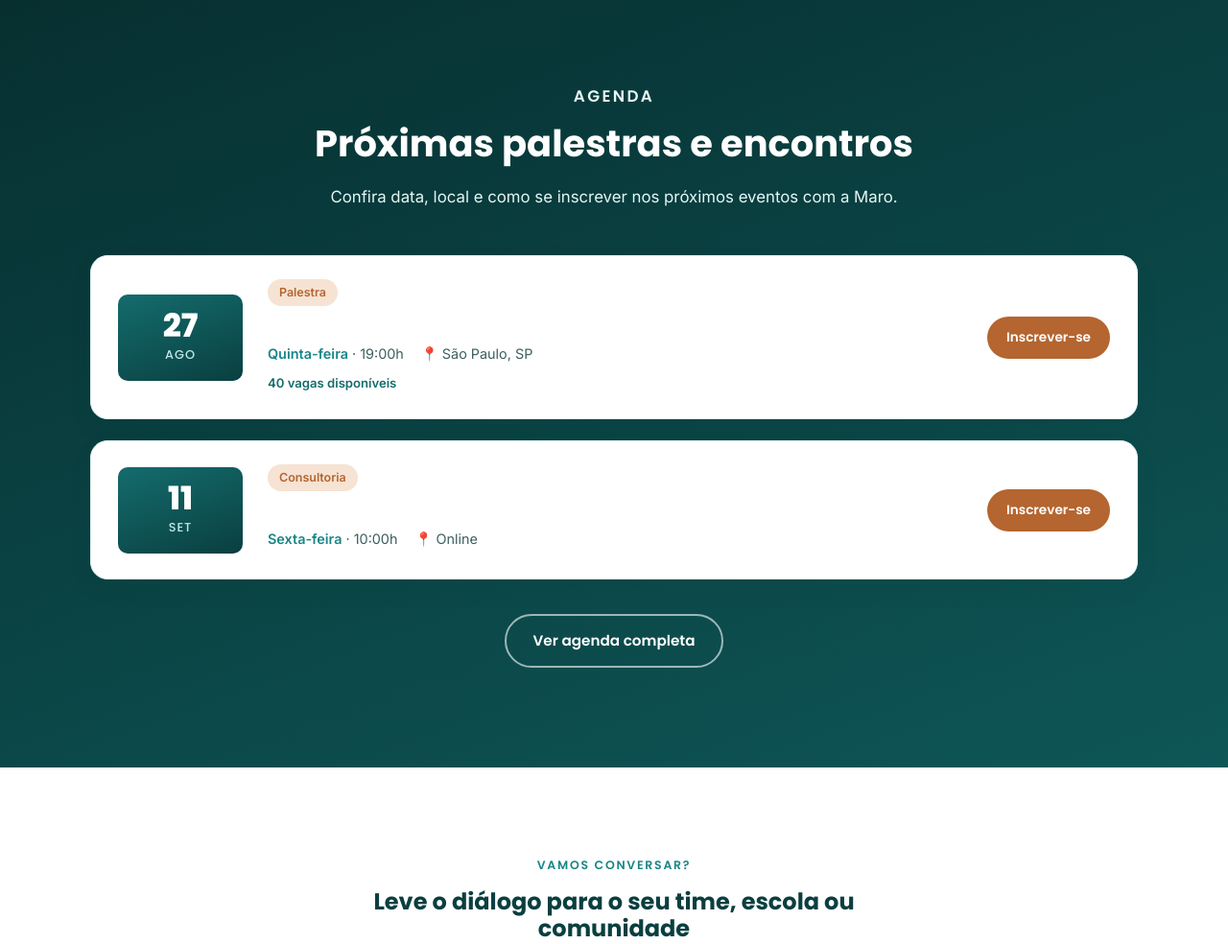
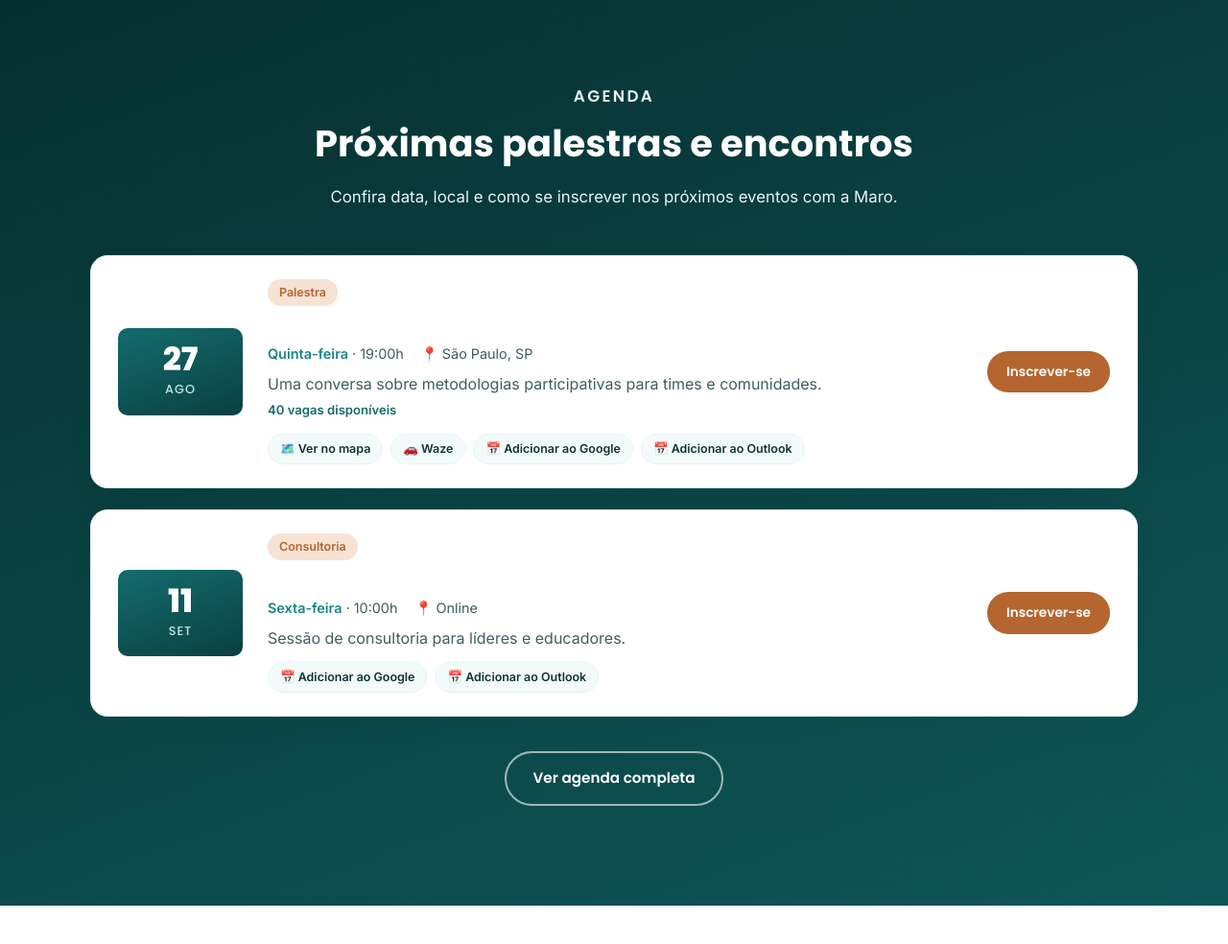
Before and after one commit to EdmarHextech/SiteMaro, a PHP site: page / in a window 1280 px wide. Shown: the part 2298-3282 px from the top of the page at 96% size. Run offline with PHP 8.4, Linux system fonts and the light colour scheme; data comes from the database, SQL or seed files in the repository; some libraries are stand-ins or nearby versions.

Commit message:
Adiciona links de mapa/Waze e "adicionar à agenda" (Google/Outlook) nos eventos
Cada evento agora mostra, quando o local não parece ser online:
- Link direto pro Google Maps e pro Waze (busca pelo endereço cadastrado,
  sem precisar geocodificar nada manualmente)
E sempre:
- Link "adicionar ao Google Agenda" e "adicionar ao Outlook/Office 365",
  pré-preenchidos com título, data/hora (fuso America/Sao_Paulo), local
  e descrição — sem precisar de API nem login, são só URLs com parâmetros
  que cada serviço já sabe interpretar.

Aproveitei pra extrair o card de evento (que estava duplicado entre
agenda.php e index.php, e já tinha desalinhado — a home não mostrava
vídeo nem descrição) num partial único (includes/agenda-card.php),
evitando essa duplicação/drift daqui pra frente.

Co-Authored-By: Claude Sonnet 5 <noreply@anthropic.com>

```diff
--- a/public_html/assets/css/style.css
+++ b/public_html/assets/css/style.css
@@ -459,6 +459,22 @@ ul { padding-left: 1.2em; }
 .agenda-video iframe { position: absolute; inset: 0; width: 100%; height: 100%; border: 0; }
 .agenda-vagas { font-size: 0.82rem; color: var(--teal-700); font-weight: 600; }
 [data-theme="dark"] .agenda-vagas { color: var(--teal-300); }
+.agenda-extra-links { display: flex; flex-wrap: wrap; gap: 8px; margin-top: 12px; }
+.agenda-chip {
+  display: inline-flex;
+  align-items: center;
+  gap: 4px;
+  font-size: 0.78rem;
+  font-weight: 600;
+  padding: 5px 12px;
+  border-radius: 999px;
+  background: var(--bg-tint);
+  color: var(--text-body) !important;
+  border: 1px solid var(--border-soft);
+  white-space: nowrap;
+}
+.agenda-chip:hover { background: var(--teal-100); color: var(--text-body) !important; }
+[data-theme="dark"] .agenda-chip:hover { background: var(--teal-800); }
 .agenda-actions { display: flex; flex-direction: column; align-items: flex-end; gap: 10px; }
 .agenda-empty {
   text-align: center;
--- /dev/null
+++ b/public_html/includes/agenda-card.php
@@ -0,0 +1,50 @@
+<?php
+/** @var array $evento */
+$d = formatar_data_evento($evento['data_evento'], $evento['hora_evento']);
+$video_id = extrair_youtube_id($evento['video_youtube_url'] ?? null);
+?>
+<div class="agenda-card">
+  <div class="agenda-date">
+    <span class="dia"><?= e($d['dia']) ?></span>
+    <span class="mes"><?= e($d['mes']) ?></span>
+  </div>
+  <div class="agenda-info">
+    <span class="agenda-badge"><?= e(t('common.type_' . $evento['tipo'])) ?></span>
+    <h3><?= e($evento['titulo']) ?></h3>
+    <div class="agenda-meta">
+      <span><strong><?= e($d['dia_semana']) ?></strong> · <?= e($d['hora']) ?>h</span>
+      <span>📍 <?= e($evento['local']) ?></span>
+    </div>
+    <?php if (!empty($evento['descricao'])): ?>
+      <p style="margin:8px 0 0; color:var(--text-soft);"><?= e($evento['descricao']) ?></p>
+    <?php endif; ?>
+    <?php if ($video_id): ?>
+      <div class="agenda-video">
+        <iframe
+          src="https://www.youtube-nocookie.com/embed/<?= e($video_id) ?>"
+          title="<?= e(t('agenda.video_label')) ?>"
+          loading="lazy"
+          allow="accelerometer; autoplay; clipboard-write; encrypted-media; gyroscope; picture-in-picture"
+          allowfullscreen
+        ></iframe>
+      </div>
+    <?php endif; ?>
+    <?php if (!empty($evento['vagas'])): ?>
+      <span class="agenda-vagas"><?= e(str_replace('{n}', (string) (int) $evento['vagas'], t('common.spots_available'))) ?></span>
+    <?php endif; ?>
+
+    <div class="agenda-extra-links">
+      <?php if (!local_parece_online($evento['local'])): ?>
+        <a href="<?= e(link_google_maps($evento['local'])) ?>" target="_blank" rel="noopener" class="agenda-chip">🗺️ <?= e(t('agenda.ver_mapa')) ?></a>
+        <a href="<?= e(link_waze($evento['local'])) ?>" target="_blank" rel="noopener" class="agenda-chip">🚗 Waze</a>
+      <?php endif; ?>
+      <a href="<?= e(link_google_calendar($evento)) ?>" target="_blank" rel="noopener" class="agenda-chip">📅 <?= e(t('agenda.add_calendar')) ?> Google</a>
+      <a href="<?= e(link_outlook_calendar($evento)) ?>" target="_blank" rel="noopener" class="agenda-chip">📅 <?= e(t('agenda.add_calendar')) ?> Outlook</a>
+    </div>
+  </div>
+  <div class="agenda-actions">
+    <?php if (!empty($evento['link_inscricao'])): ?>
+      <a href="<?= e($evento['link_inscricao']) ?>" class="btn btn-accent btn-sm" target="_blank" rel="noopener"><?= e(t('common.subscribe')) ?></a>
+    <?php endif; ?>
+  </div>
+</div>
--- a/public_html/includes/functions.php
+++ b/public_html/includes/functions.php
@@ -49,6 +49,61 @@ function gerar_slug(string $texto): string
     $slug = preg_replace('~[^a-z0-9]+~', '-', $slug);
     $slug = trim($slug, '-');
     return $slug !== '' ? $slug : 'item';
+}
+
+/** Heurística simples: local parece ser um evento online (não faz sentido mostrar mapa/Waze pra isso). */
+function local_parece_online(string $local): bool
+{
+    return stripos($local, 'online') !== false || stripos($local, 'on-line') !== false || stripos($local, 'remoto') !== false;
+}
+
+function link_google_maps(string $endereco): string
+{
+    return 'https://www.google.com/maps/search/?api=1&query=' . rawurlencode($endereco);
+}
+
+function link_waze(string $endereco): string
+{
+    return 'https://waze.com/ul?q=' . rawurlencode($endereco) . '&navigate=yes';
+}
+
+/** Datas de início/fim de um evento como DateTime, assumindo 2h de duração (não temos hora de término cadastrada). */
+function periodo_evento(array $evento): array
+{
+    $inicio = new DateTime($evento['data_evento'] . ' ' . $evento['hora_evento']);
+    $fim = (clone $inicio)->modify('+2 hours');
+    return [$inicio, $fim];
+}
+
+/** Link "adicionar ao Google Agenda" pré-preenchido, sem precisar de API/login. */
+function link_google_calendar(array $evento): string
+{
+    [$inicio, $fim] = periodo_evento($evento);
+    $params = [
+        'action' => 'TEMPLATE',
+        'text' => $evento['titulo'],
+        'dates' => $inicio->format('Ymd\THis') . '/' . $fim->format('Ymd\THis'),
+        'details' => (string) ($evento['descricao'] ?? ''),
+        'location' => $evento['local'],
+        'ctz' => 'America/Sao_Paulo',
+    ];
+    return 'https://calendar.google.com/calendar/render?' . http_build_query($params);
+}
+
+/** Link "adicionar ao Outlook/Office 365" pré-preenchido, sem precisar de API/login. */
+function link_outlook_calendar(array $evento): string
+{
+    [$inicio, $fim] = periodo_evento($evento);
+    $params = [
+        'path' => '/calendar/action/compose',
+        'rru' => 'addevent',
+        'subject' => $evento['titulo'],
+        'startdt' => $inicio->format('Y-m-d\TH:i:s'),
+        'enddt' => $fim->format('Y-m-d\TH:i:s'),
+        'body' => (string) ($evento['descricao'] ?? ''),
+        'location' => $evento['local'],
+    ];
+    return 'https://outlook.office.com/calendar/0/deeplink/compose?' . http_build_query($params);
 }
 
 /** Extrai o ID de um vídeo a partir de uma URL do youtube.com ou youtu.be. Retorna null se não reconhecer o formato. */
--- a/public_html/includes/lang/en.php
+++ b/public_html/includes/lang/en.php
@@ -181,6 +181,8 @@ return [
     'agenda.hero.title' => 'Upcoming events',
     'agenda.hero.lead' => 'Date, time, location, and registration for Maro\'s upcoming talks and consulting sessions.',
     'agenda.video_label' => 'Event invitation video',
+    'agenda.ver_mapa' => 'View on map',
+    'agenda.add_calendar' => 'Add to',
     'agenda.empty.title' => 'No events scheduled at the moment',
     'agenda.empty.desc_prefix' => 'Follow Maro on',
     'agenda.empty.desc_link' => 'Instagram',
--- a/public_html/includes/lang/es.php
+++ b/public_html/includes/lang/es.php
@@ -181,6 +181,8 @@ return [
     'agenda.hero.title' => 'Próximos encuentros',
     'agenda.hero.lead' => 'Fecha, hora, lugar e inscripción para las próximas charlas y consultorías con Maro.',
     'agenda.video_label' => 'Video de invitación al evento',
+    'agenda.ver_mapa' => 'Ver en el mapa',
+    'agenda.add_calendar' => 'Añadir a',
     'agenda.empty.title' => 'No hay eventos programados por el momento',
     'agenda.empty.desc_prefix' => 'Sigue a Maro en',
     'agenda.empty.desc_link' => 'Instagram',
--- a/public_html/includes/lang/pt.php
+++ b/public_html/includes/lang/pt.php
@@ -181,6 +181,8 @@ return [
     'agenda.hero.title' => 'Próximos encontros',
     'agenda.hero.lead' => 'Data, horário, local e inscrição para as próximas palestras e consultorias com a Maro.',
     'agenda.video_label' => 'Vídeo-convite do evento',
+    'agenda.ver_mapa' => 'Ver no mapa',
+    'agenda.add_calendar' => 'Adicionar ao',
     'agenda.empty.title' => 'Nenhum evento agendado no momento',
     'agenda.empty.desc_prefix' => 'Siga o',
     'agenda.empty.desc_link' => 'Instagram',
--- a/public_html/index.php
+++ b/public_html/index.php
@@ -80,29 +80,8 @@ $proximos_eventos = array_slice(buscar_eventos(), 0, 2);
       </div>
     <?php else: ?>
       <div class="agenda-list">
-        <?php foreach ($proximos_eventos as $evento): $d = formatar_data_evento($evento['data_evento'], $evento['hora_evento']); ?>
-          <div class="agenda-card">
-            <div class="agenda-date">
-              <span class="dia"><?= e($d['dia']) ?></span>
-              <span class="mes"><?= e($d['mes']) ?></span>
-            </div>
-            <div class="agenda-info">
-              <span class="agenda-badge"><?= e(t('common.type_' . $evento['tipo'])) ?></span>
-              <h3><?= e($evento['titulo']) ?></h3>
-              <div class="agenda-meta">
-                <span><strong><?= e($d['dia_semana']) ?></strong> · <?= e($d['hora']) ?>h</span>
-                <span>📍 <?= e($evento['local']) ?></span>
-              </div>
-              <?php if (!empty($evento['vagas'])): ?>
-                <span class="agenda-vagas"><?= e(str_replace('{n}', (string) (int) $evento['vagas'], t('common.spots_available'))) ?></span>
-              <?php endif; ?>
-            </div>
-            <div class="agenda-actions">
-              <?php if (!empty($evento['link_inscricao'])): ?>
-                <a href="<?= e($evento['link_inscricao']) ?>" class="btn btn-accent btn-sm" target="_blank" rel="noopener"><?= e(t('common.subscribe')) ?></a>
-              <?php endif; ?>
-            </div>
-          </div>
+        <?php foreach ($proximos_eventos as $evento): ?>
+          <?php require __DIR__ . '/includes/agenda-card.php'; ?>
         <?php endforeach; ?>
       </div>
       <p style="text-align:center; margin-top:36px;">
```
Also changed, not shown: public_html/agenda.php (+2 -38 lines).
